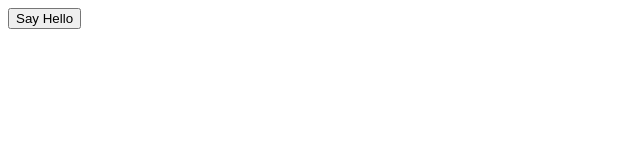
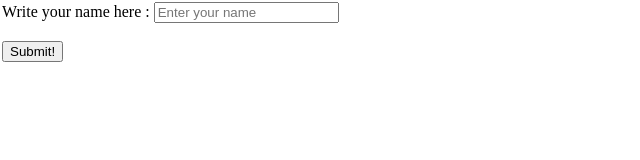
Before and after one commit to MAST1999/JavaScript-Trainning, a plain HTML site: page index.html in a window 1280 px wide. Shown: the whole page, without its empty margins (0-640 px from the left). Drawn offline with Linux system fonts and the light colour scheme.

Commit message:
taking text input from user

```diff
--- a/index.html
+++ b/index.html
@@ -4,9 +4,13 @@
     <meta charset="UTF-8" />
     <meta name="viewport" content="width=device-width, initial-scale=1.0" />
     <script src="jsCode.js"></script>
+    <link rel="stylesheet" href="style.css" />
     <title>Training</title>
   </head>
   <body id="elBody">
-    <button onclick="fnHello()">Say Hello</button>
+    <label for="tUserInput">Write your name here :</label>
+    <input id="tUserInput" type="text" placeholder="Enter your name" />
+    <br /><br />
+    <button id="btnUserInput" onclick="fnHello()">Submit!</button>
   </body>
 </html>
--- a/jsCode.js
+++ b/jsCode.js
@@ -2,10 +2,11 @@
 function fnHello() {
     "use strict";
     if (!document.getElementById("pPara")) {
-        var elBody = document.getElementById("elBody");
+        var elPara1 = document.getElementById("elBody");
         var elPara = document.createElement("p");
-        elBody.appendChild(elPara);
+        elPara1.appendChild(elPara);
         elPara.id = "pPara";
     }
-    document.getElementById("pPara").innerHTML = "Hello !";
+    document.getElementById("pPara").innerHTML = "Hello ";
+    document.getElementById("pPara").innerHTML = document.getElementById("pPara").innerHTML + document.getElementById("tUserInput").value;
 }
--- a/style.css
+++ b/style.css
@@ -1,6 +1,6 @@
 body {
-  margin: 0px;
+  margin: 2px;
 }
-h1 {
-  font-family: "Courier New";
+#bUserInput {
+  margin-left: 11em;
 }
```
